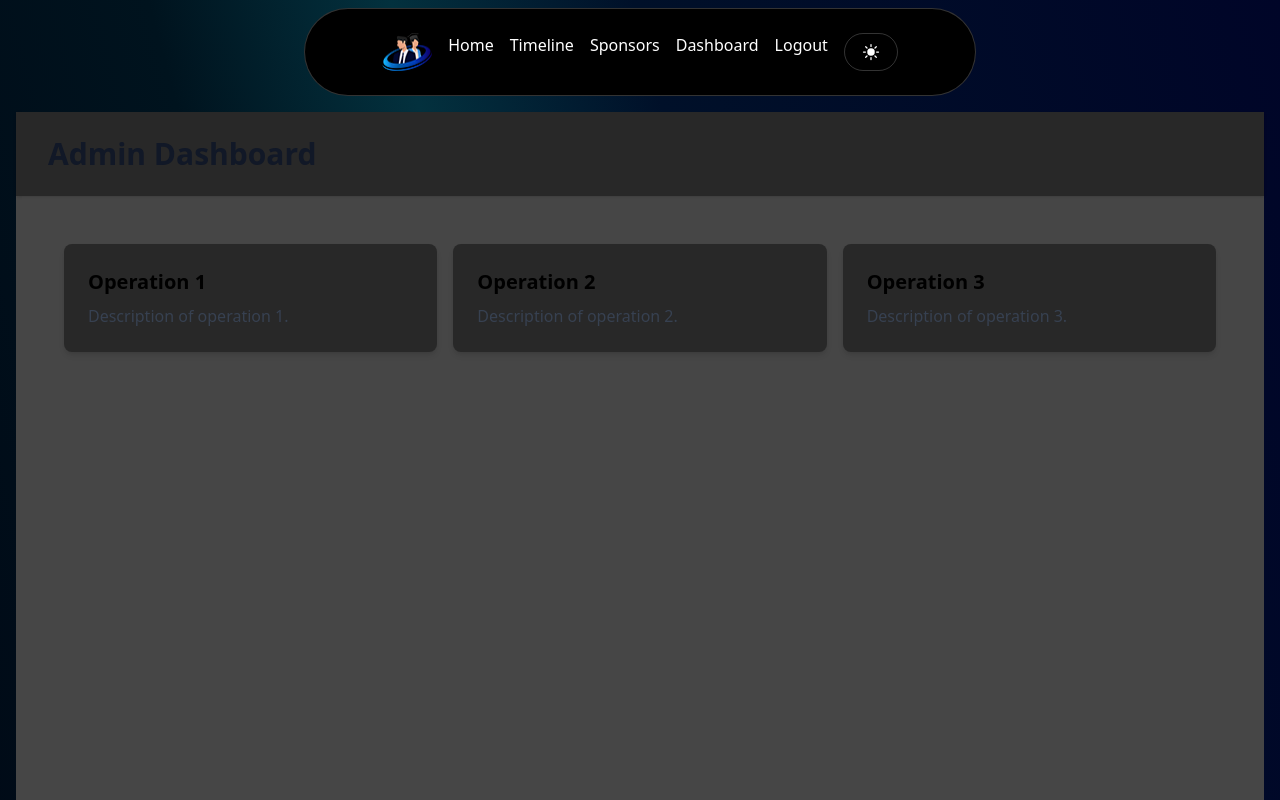
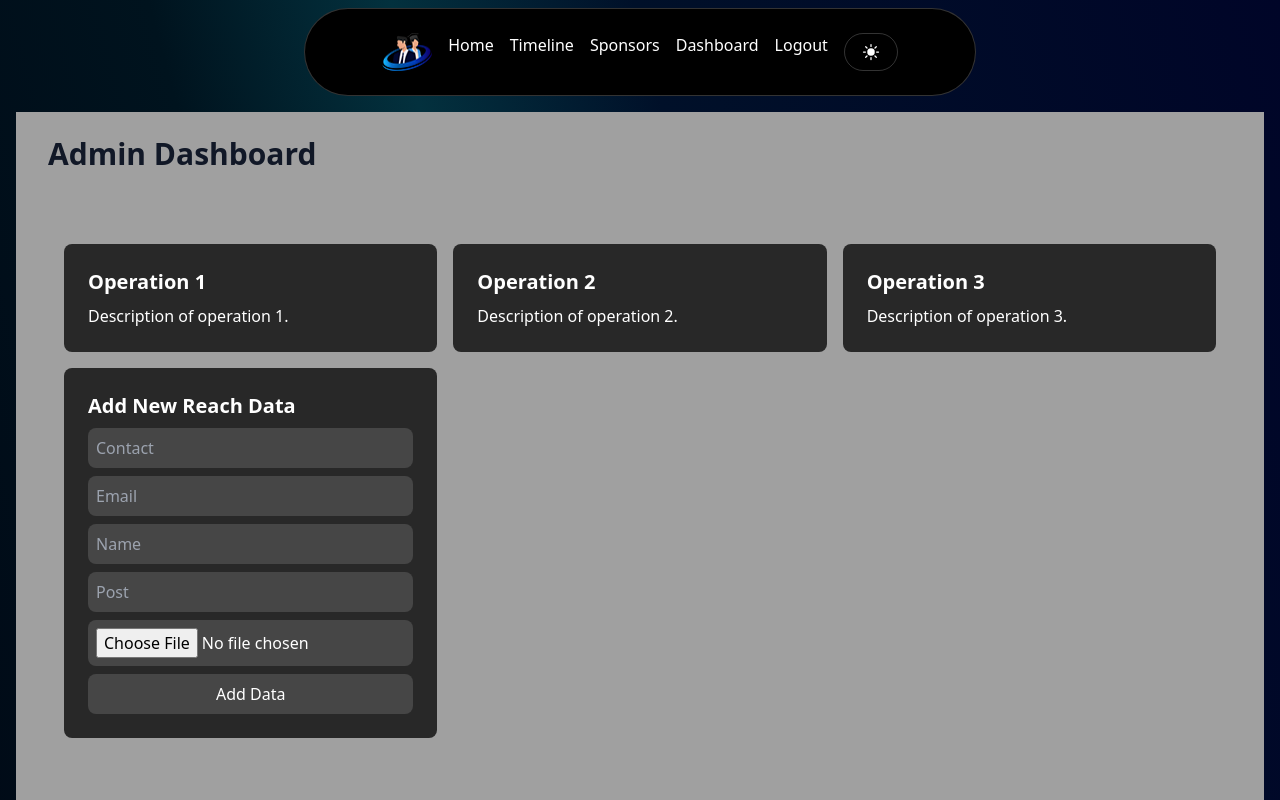
Before and after one commit to RotaractMora/RUR-Official-Website-2, a Next.js app: page /admin/dashboard in a window 1280 px wide. Shown: the top 800 px of the page. Built offline with nearby package versions, Linux system fonts and the light colour scheme; no server answers; the database is empty; sample sign-in values are in the browser's storage.

Commit message:
feat: add form to submit new reach data and update reach us section to display photos

```diff
--- a/src/app/admin/dashboard/page.tsx
+++ b/src/app/admin/dashboard/page.tsx
@@ -1,36 +1,125 @@
 'use client';
 
-import React, { useEffect } from 'react';
+import React, { useState } from 'react';
 import { AdminDashboardLayout } from '@/app/admin/admin-dashboard-layout';
+import { addReachUs } from '@/services/reachus.service';
 
+const AddReachDataForm: React.FC = () => {
+  const [newReachData, setNewReachData] = useState<{
+    contact: string;
+    email: string;
+    name: string;
+    post: string;
+    photo: File | null;
+  }>({
+    contact: '',
+    email: '',
+    name: '',
+    post: '',
+    photo: null,
+  });
+
+  const handleInputChange = (e: React.ChangeEvent<HTMLInputElement>) => {
+    setNewReachData({ ...newReachData, [e.target.name]: e.target.value });
+  };
+
+  const handlePhotoChange = (e: React.ChangeEvent<HTMLInputElement>) => {
+    setNewReachData({ ...newReachData, photo: e.target.files?.[0] || null });
+  };
+
+  const handleAddData = async () => {
+    try {
+      await addReachUs({
+        ...newReachData,
+        photo: newReachData.photo ? newReachData.photo.name : '',
+      });
+      setNewReachData({
+        contact: '',
+        email: '',
+        name: '',
+        post: '',
+        photo: null,
+      });
+    } catch (error) {
+      console.error('Error adding data:', error);
+    }
+  };
+
+  return (
+    <div className="bg-custom-color-800 dark:bg-custom-dark-color-800 p-6 rounded-lg">
+      <h2 className="text-xl font-bold mb-2">Add New Reach Data</h2>
+      <input
+        name="contact"
+        value={newReachData.contact}
+        onChange={handleInputChange}
+        className="bg-custom-color-700 dark:bg-custom-dark-color-700 text-white p-2 rounded-lg mb-2 w-full"
+        placeholder="Contact"
+      />
+      <input
+        name="email"
+        value={newReachData.email}
+        onChange={handleInputChange}
+        className="bg-custom-color-700 dark:bg-custom-dark-color-700 text-white p-2 rounded-lg mb-2 w-full"
+        placeholder="Email"
+      />
+      <input
+        name="name"
+        value={newReachData.name}
+        onChange={handleInputChange}
+        className="bg-custom-color-700 dark:bg-custom-dark-color-700 text-white p-2 rounded-lg mb-2 w-full"
+        placeholder="Name"
+      />
+      <input
+        name="post"
+        value={newReachData.post}
+        onChange={handleInputChange}
+        className="bg-custom-color-700 dark:bg-custom-dark-color-700 text-white p-2 rounded-lg mb-2 w-full"
+        placeholder="Post"
+      />
+      <input
+        type="file"
+        onChange={handlePhotoChange}
+        className="bg-custom-color-700 dark:bg-custom-dark-color-700 text-white p-2 rounded-lg mb-2 w-full"
+      />
+      <button
+        onClick={handleAddData}
+        className="bg-custom-color-700 dark:bg-custom-dark-color-700 text-white p-2 rounded-lg w-full hover:bg-custom-color-600 dark:hover:bg-custom-dark-color-600"
+      >
+        Add Data
+      </button>
+    </div>
+  );
+};
 const AdminDashboard: React.FC = () => {
 
 
 
     return (
         <AdminDashboardLayout>
-            <div className="min-h-screen bg-custom-color-700 dark:bg-custom-dark-color-700 flex flex-col">
-                <header className="bg-custom-color-800 dark:bg-custom-dark-color-800 shadow">
+            <div className="min-h-screen bg-custom-color-700 dark:bg-custom-dark-color-400 flex flex-col text-white">
+                <header className="bg-custom-color-800 dark:bg-custom-dark-color-400 ">
                     <div className="max-w-7xl mx-auto py-6 px-4 sm:px-6 lg:px-8">
-                        <h1 className="text-3xl font-bold text-gray-900">Admin Dashboard</h1>
+                        <h1 className="text-3xl font-bold text-gray-900 ">Admin Dashboard</h1>
                     </div>
                 </header>
                 <main className="flex-grow">
                     <div className="max-w-7xl mx-auto py-6 sm:px-6 lg:px-8">
                         <div className="px-4 py-6 sm:px-0">
                                 <div className="grid grid-cols-1 md:grid-cols-2 lg:grid-cols-3 gap-4">
-                                    <div className="bg-custom-color-800 dark:bg-custom-dark-color-800 p-6 rounded-lg shadow-md">
+                                <div className="bg-custom-color-800 dark:bg-custom-dark-color-800 p-6 rounded-lg">
                                         <h2 className="text-xl font-bold mb-2">Operation 1</h2>
-                                        <p className="text-gray-700">Description of operation 1.</p>
+                                        <p className="text-gray-700 dark:text-white">Description of operation 1.</p>
                                     </div>
-                                    <div className="bg-custom-color-800 dark:bg-custom-dark-color-800 p-6 rounded-lg shadow-md">
+                                    <div className="bg-custom-color-800 dark:bg-custom-dark-color-800 p-6 rounded-lg">
                                         <h2 className="text-xl font-bold mb-2">Operation 2</h2>
-                                        <p className="text-gray-700">Description of operation 2.</p>
+                                        <p className="text-gray-700 dark:text-white">Description of operation 2.</p>
                                     </div>
-                                    <div className="bg-custom-color-800 dark:bg-custom-dark-color-800 p-6 rounded-lg shadow-md">
+                                    <div className="bg-custom-color-800 dark:bg-custom-dark-color-800 p-6 rounded-lg">
                                         <h2 className="text-xl font-bold mb-2">Operation 3</h2>
-                                        <p className="text-gray-700">Description of operation 3.</p>
+                                        <p className="text-gray-700 dark:text-white">Description of operation 3.</p>
                                     </div>
+
+                                    <AddReachDataForm />
                             </div>
                         </div>
                     </div>
--- a/src/components/blocks/reach-us-section.tsx
+++ b/src/components/blocks/reach-us-section.tsx
@@ -11,6 +11,7 @@ export default function ReachUsSection({grid}:{grid:IContact[]}) {
            <Grid size={20} />
            <div className="flex items-center justify-between">
              <div>
+             <img src={`/images/${person.photo}`} alt={person.name} className="w-20 h-20 rounded-full" />
                <h2 className="text-2xl font-bold dark:text-custom-color-600 text-custom-dark-color-900">{person.name}</h2>
                <p className="text-sm text-gray-600">{person.post}</p>
              </div>
--- a/src/interfaces/IContacts.ts
+++ b/src/interfaces/IContacts.ts
@@ -4,4 +4,5 @@ export interface IContact {
     email: string;
     contact: string;
     post: string;
+    photo: string;
 }
--- a/src/services/reachus.service.ts
+++ b/src/services/reachus.service.ts
@@ -1,5 +1,5 @@
 import { IContact } from "@/interfaces/IContacts";
-import { collection, DocumentData, getDocs, getFirestore, Query, query } from "firebase/firestore";
+import { addDoc, collection, DocumentData, DocumentReference, getDocs, getFirestore, Query, query } from "firebase/firestore";
 import { app } from "./firebaseConfig";
 
 export const getReachUs = async ():Promise<IContact[]> => {
@@ -10,3 +10,10 @@ export const getReachUs = async ():Promise<IContact[]> => {
     const reachUsList = reachUsSnapshot.docs.map(doc => ({ id: doc.id as string, ...doc.data() })) as IContact[];
     return reachUsList;
 }
+
+export const addReachUs = async (timeline:IContact):Promise<DocumentReference<DocumentData, DocumentData>>=> {
+    const db = getFirestore(app);
+    const reachUsCollection = collection(db, "info-reach");
+    const res = await addDoc(reachUsCollection, {...timeline});
+    return res;
+}
```
Also changed, not shown: public/Images/th.jpg (added).
